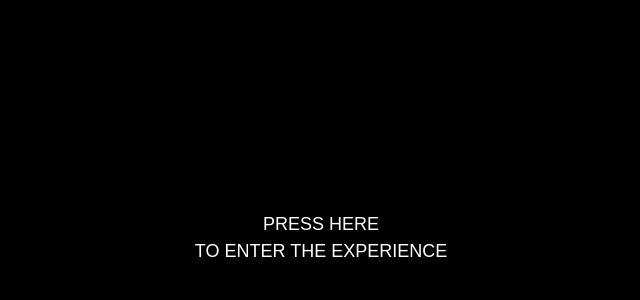
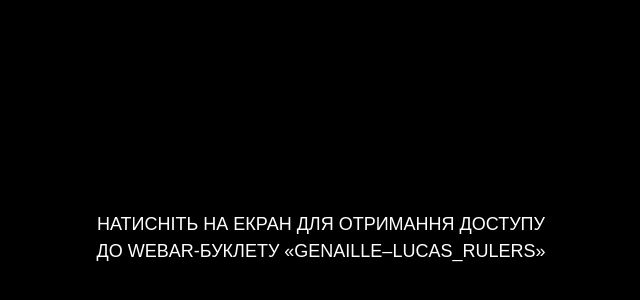
Before and after one commit to AlexKim71/WebAR-example, a plain HTML site: page index.html in a window 1280 px wide. Shown: the part 162-462 px from the top of the page, without its empty margins (319-959 px from the left). Drawn offline with nearby package versions, Linux system fonts and the light colour scheme.

Commit message:
Update index.html

```diff
--- a/index.html
+++ b/index.html
@@ -27,9 +27,9 @@
                 text-transform: uppercase; font-family: Arial, Helvetica, sans-serif; font-weight: 400; line-height: 1.5em; font-size: large; white-space: nowrap;
                 user-select: none; pointer-events: none;
             ">
-            Press here
+            Натисніть на екран для отримання доступу
             <br>
-            to enter the experience
+            до WebAR-буклету «Genaille–Lucas_rulers»
         </div>
     </div>
 
```
